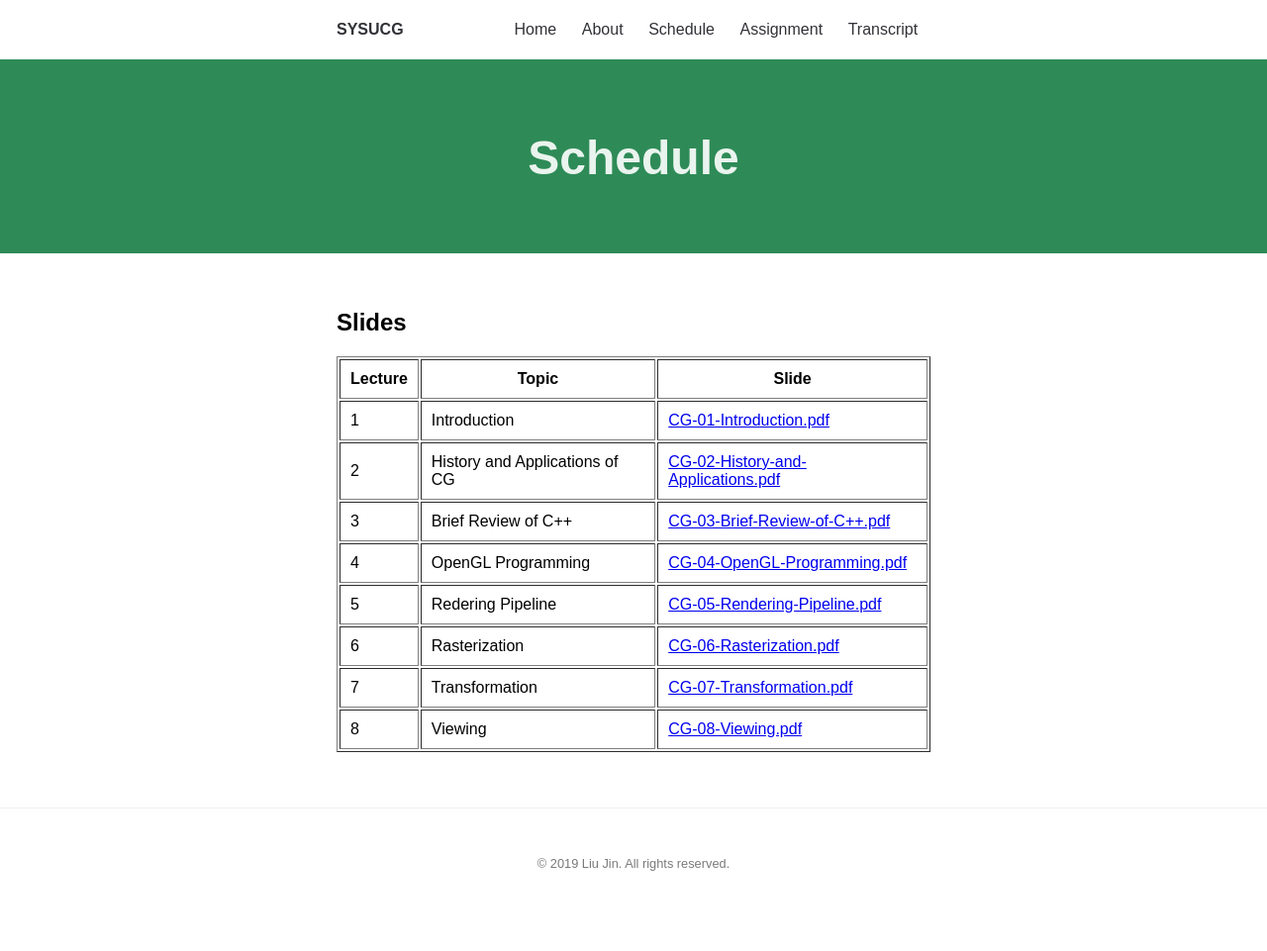
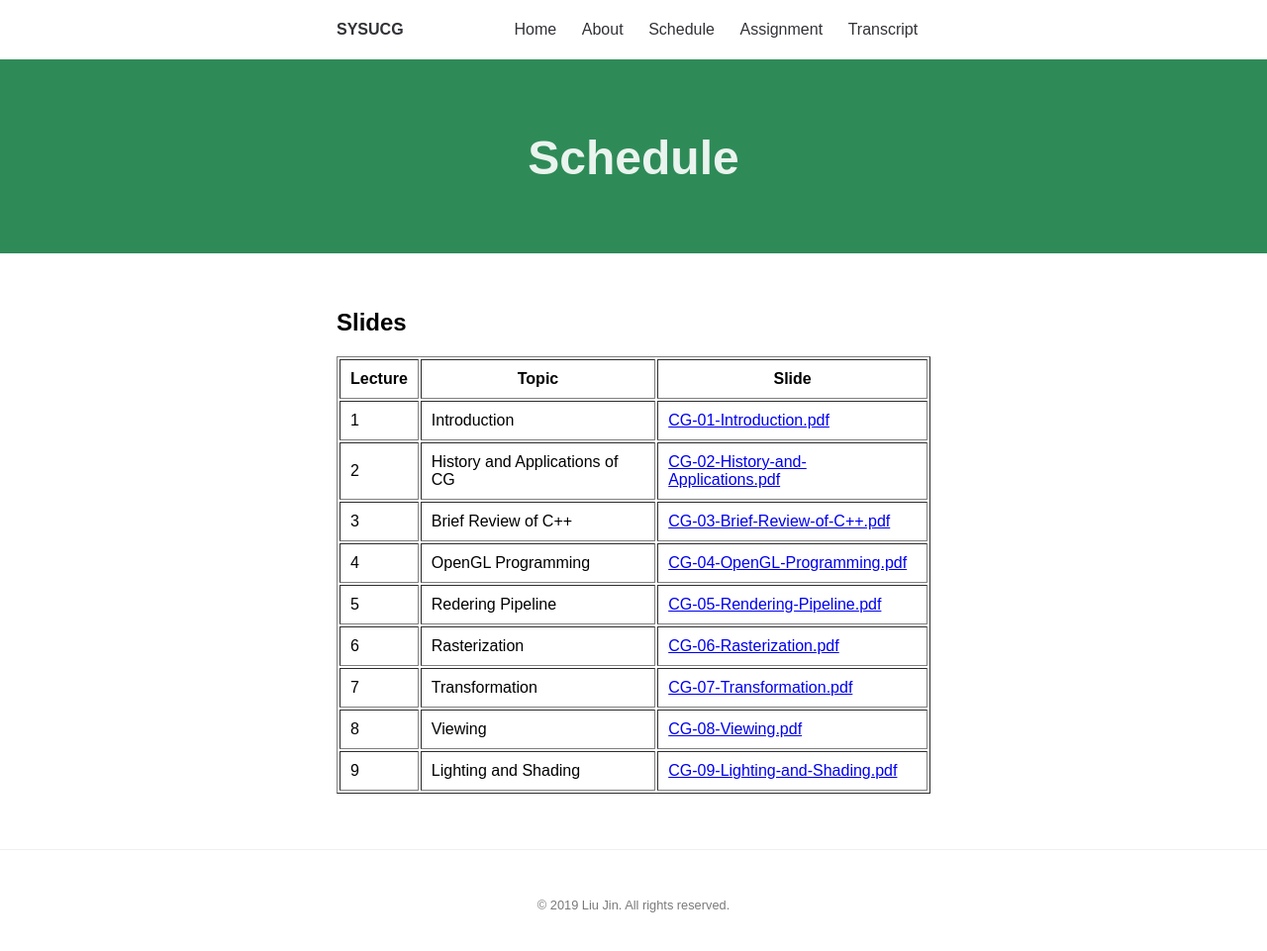
Before and after one commit to sysucg2019/sysucg2019.github.io, a Jekyll site: the page built from schedule.md, in a window 1280 px wide and 970 px high. Shown: the top 961 px of the window at 99% size. Built offline with Jekyll 4.4.1, drawn with Linux system fonts in a browser that asks for light colours.

Commit message:
Update schedule.md

```diff
--- a/schedule.md
+++ b/schedule.md
@@ -47,9 +47,14 @@ permalink: /schedule/
     <td> Transformation </td>
     <td> <a href="https://github.com/sysucg2019/sysucg2019.github.io/raw/master/slides/CG-07-Transformation.pdf">CG-07-Transformation.pdf</a></td>
   </tr>
-   <tr>
+  <tr>
     <td> 8 </td>
     <td> Viewing </td>
     <td> <a href="https://github.com/sysucg2019/sysucg2019.github.io/raw/master/slides/CG-08-Viewing.pdf">CG-08-Viewing.pdf</a></td>
   </tr>
+  <tr>
+    <td> 9 </td>
+    <td> Lighting and Shading </td>
+    <td> <a href="https://github.com/sysucg2019/sysucg2019.github.io/raw/master/slides/CG-09-Lighting-and-Shading.pdf">CG-09-Lighting-and-Shading.pdf</a></td>
+  </tr>
 </table>
```
